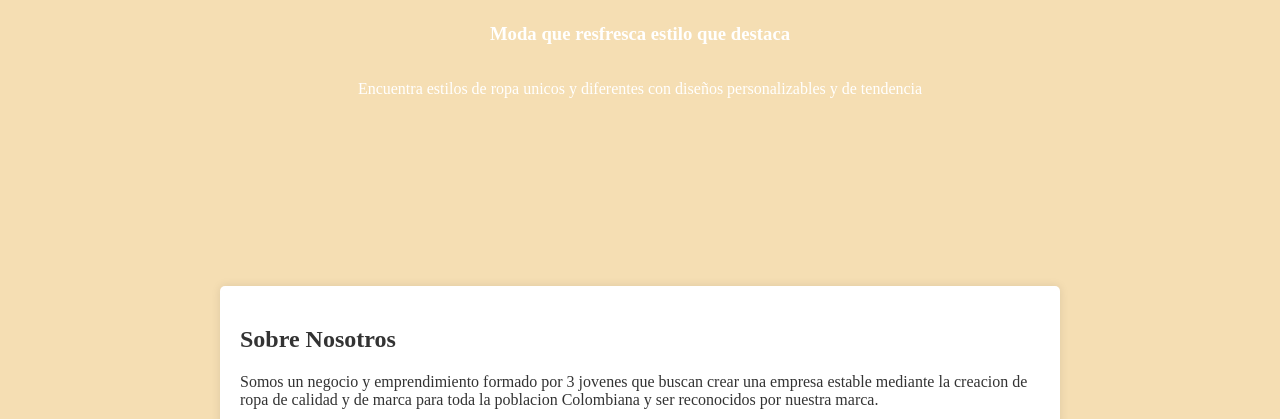
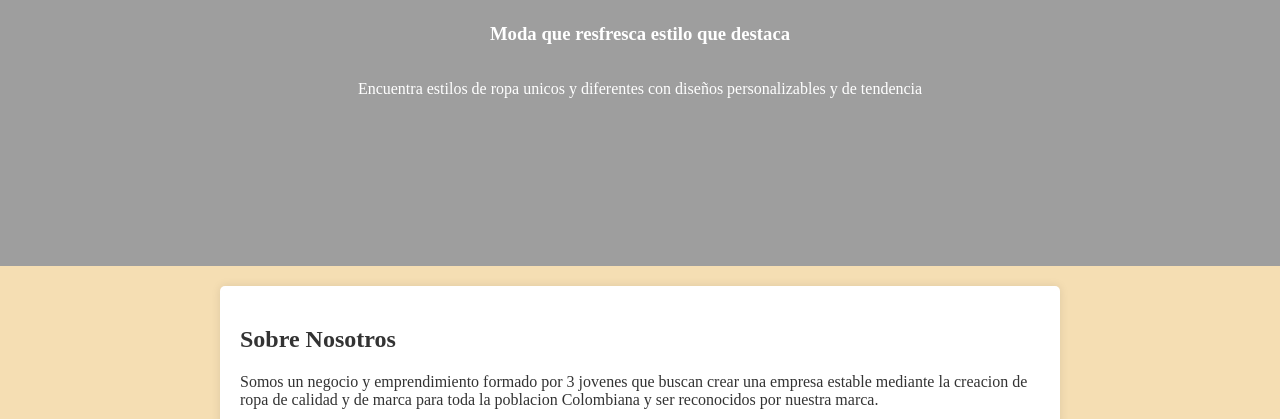
Before and after one commit to ZixasX/web, a plain HTML site: page index.html in a window 1280 px wide. Shown: the part 252-671 px from the top of the page. Drawn offline with Linux system fonts and the light colour scheme; the site is published under a folder, as on GitHub Pages, so addresses that start at the root find nothing.

Commit message:
Update estilo.css

```diff
--- a/estilo.css
+++ b/estilo.css
@@ -30,7 +30,7 @@ nav ul li a {
 
 /* Banner */
 header {
-    background: url('/Imagenes/Ropa.jpg') no-repeat center center/cover;
+    background: url('./Imagenes/Ropa.jpg') no-repeat center center/cover;
     height: 60vh;
     display: flex;
     flex-direction: column;
```
